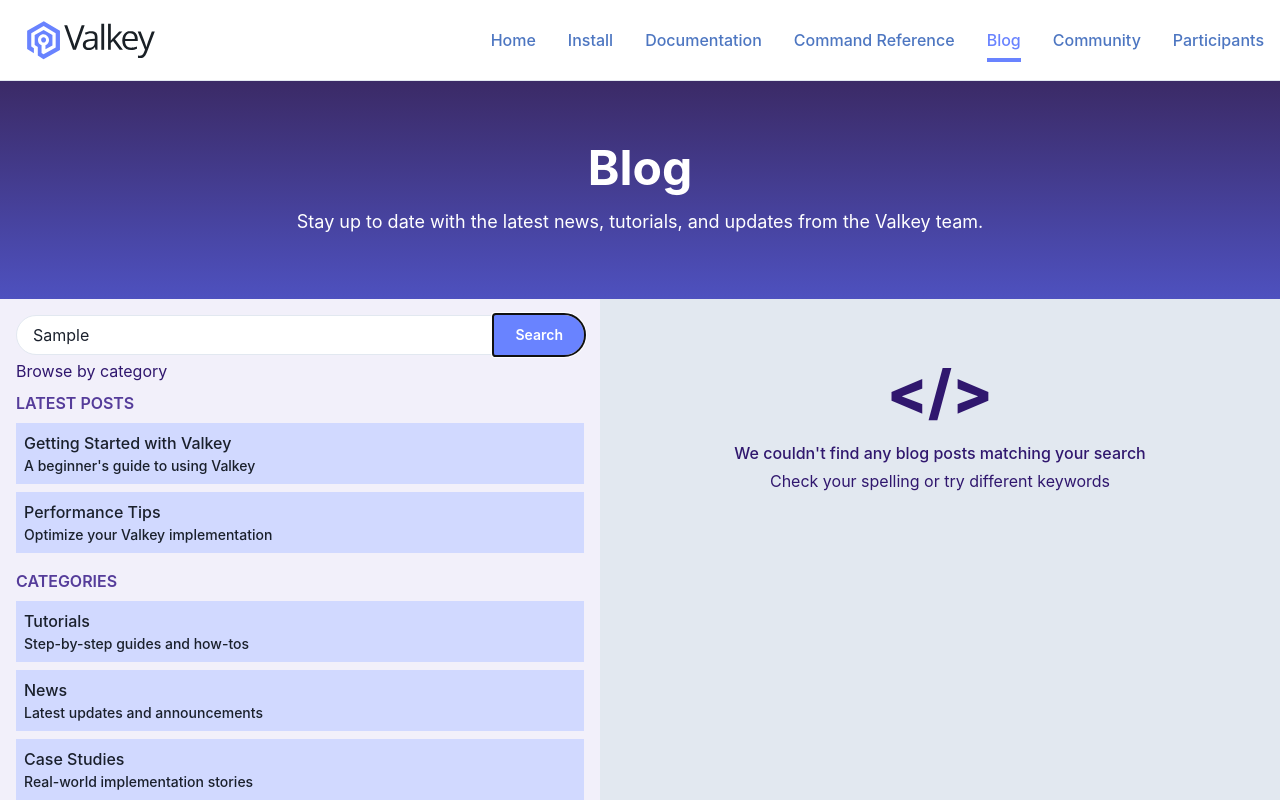
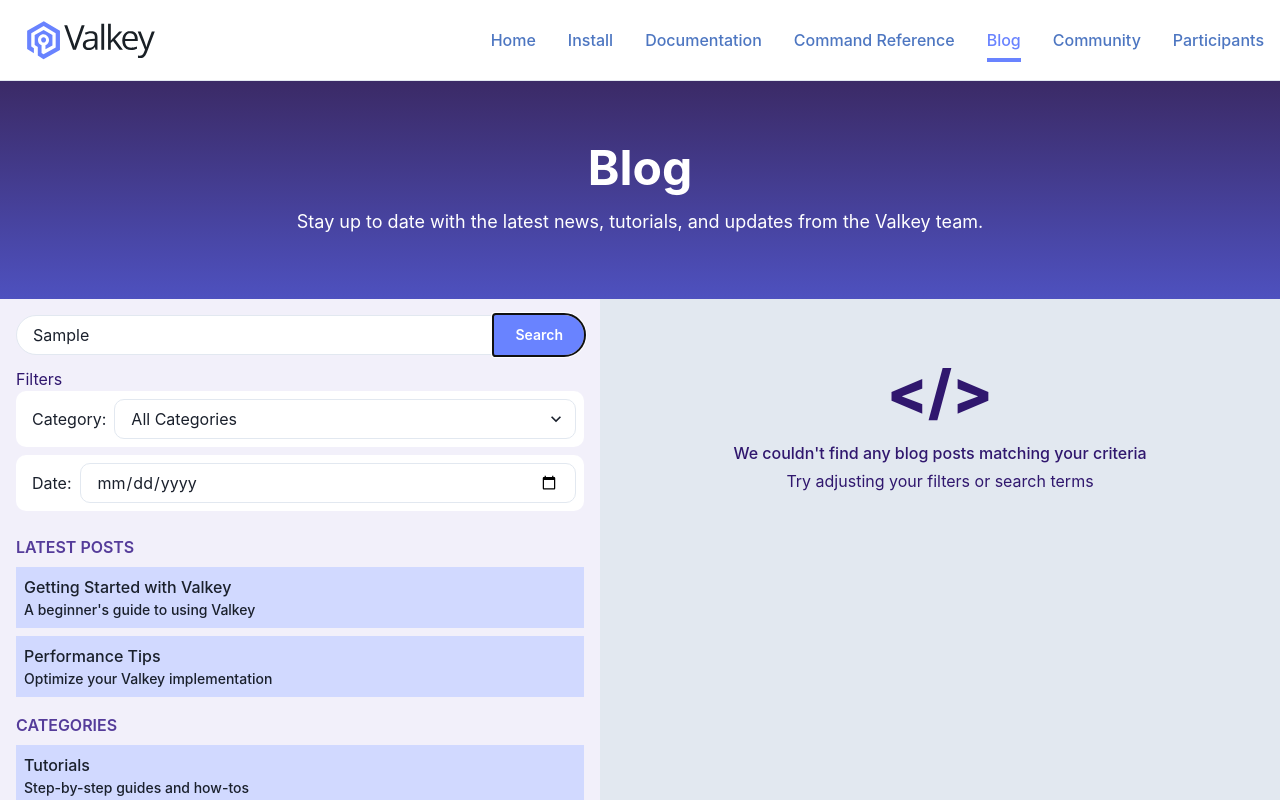
Before and after one commit to phiro56/valkey.io, a React (Vite) app: page /blog in a window 1280 px wide. Both pictures are taken after typing "Sample" into the empty fields and a click on the button "Search". Shown: the top 800 px of the page. Built offline with nearby package versions, Linux system fonts and the light colour scheme.

Commit message:
feat(blog): implement blog search and content components
- Add search functionality to BlogSearch component
- Update blog content layout and styling
- Enhance sidebar navigation
- Improve overall blog page structure

```diff
--- a/src/components/blog/BlogContent.tsx
+++ b/src/components/blog/BlogContent.tsx
@@ -1,19 +1,21 @@
 import { Box, Link, Text } from '@chakra-ui/react';
 
-interface BlogPost {
+export interface BlogPost {
   title: string;
   date: string;
   excerpt: string;
   slug: string;
+  category: 'tutorials' | 'news' | 'case-studies';
 }
 
-const blogDigest: BlogPost[] = [
+export const blogDigest: BlogPost[] = [
   {
     title: 'Reducing application latency and lowering Cloud bill by setting up your client library',
     date: 'Wednesday January 8, 2025',
     excerpt:
       'By implementing AZ affinity routing in Valkey and using GLIDE, you can achieve lower latency and cost savings by routing requests to replicas in the same AZ as the client.',
     slug: 'reducing-application-latency',
+    category: 'tutorials',
   },
   {
     title: '2024: The Year of Valkey',
@@ -21,6 +23,7 @@
     excerpt:
       'The end of the calendar year is a great time to reflect, but for Valkey this particular year-end holds special meaning.',
     slug: 'year-of-valkey-2024',
+    category: 'news',
   },
   {
     title: 'Pushing the limits of Valkey on a Raspberry Pi',
@@ -28,6 +31,7 @@
     excerpt:
       "While most people won't go to production on a Raspberry Pi, we'll cover how to thoroughly performance test Valkey to understand how it works in production.",
     slug: 'valkey-on-raspberry-pi',
+    category: 'case-studies',
   },
   {
     title: 'Scaling Valkey in High-Traffic Environments',
@@ -35,48 +39,60 @@
     excerpt:
       'Discover strategies to optimize Valkey performance under heavy loads, including caching, parallel processing, and load balancing techniques.',
     slug: 'scaling-valkey-high-traffic',
+    category: 'tutorials',
   },
   {
-    title: 'Introducing Valkey’s New Security Features',
+    title: "Introducing Valkey's New Security Features",
     date: 'Monday May 12, 2025',
     excerpt:
       'Learn about the latest encryption, authentication, and role-based access enhancements that keep your Valkey deployment secure.',
     slug: 'valkey-security-features-2025',
+    category: 'news',
   },
   {
-    title: 'A Deep Dive Into Valkey’s Plugin Ecosystem',
+    title: "A Deep Dive Into Valkey's Plugin Ecosystem",
     date: 'Wednesday July 16, 2025',
     excerpt:
-      'From custom data transformations to real-time analytics, explore how Valkey’s plugin system helps you tailor the platform to your specific needs.',
+      'From custom data transformations to real-time analytics, explore how Valkeys plugin system helps you tailor the platform to your specific needs.',
     slug: 'valkey-plugin-ecosystem',
+    category: 'tutorials',
   },
 ];
 
 interface BlogContentProps {
   searchQuery: string;
+  selectedCategory: BlogPost['category'] | '';
+  selectedDate: string;
 }
 
-export const BlogContent = ({ searchQuery }: BlogContentProps) => {
+export const BlogContent = ({ searchQuery, selectedCategory, selectedDate }: BlogContentProps) => {
   const filteredPosts = blogDigest.filter(post => {
     const searchLower = searchQuery.toLowerCase();
-    return (
+    const matchesSearch =
       post.title.toLowerCase().includes(searchLower) ||
       post.excerpt.toLowerCase().includes(searchLower) ||
-      post.date.toLowerCase().includes(searchLower)
-    );
+      post.date.toLowerCase().includes(searchLower);
+
+    const matchesCategory = !selectedCategory || post.category === selectedCategory;
+
+    // Convert the post date to YYYY-MM-DD format for comparison
+    const postDate = new Date(post.date).toISOString().split('T')[0];
+    const matchesDate = !selectedDate || postDate === selectedDate;
+
+    return matchesSearch && matchesCategory && matchesDate;
   });
 
   return (
     <Box p={4}>
-      {searchQuery && filteredPosts.length === 0 ? (
+      {(searchQuery || selectedCategory || selectedDate) && filteredPosts.length === 0 ? (
         <Box borderRadius={'2px'} p={8} textAlign="center">
           <Text fontWeight="800" color="secondary.purple.500" mb={1} fontSize={'60px'}>
             &lt;/&gt;
           </Text>
           <Text fontWeight="medium" color="secondary.purple.500" mb={1}>
-            We couldn't find any blog posts matching your search
+            We couldn't find any blog posts matching your criteria
           </Text>
-          <Text color="secondary.purple.500">Check your spelling or try different keywords</Text>
+          <Text color="secondary.purple.500">Try adjusting your filters or search terms</Text>
         </Box>
       ) : (
         <>
--- a/src/components/blog/BlogSearch.tsx
+++ b/src/components/blog/BlogSearch.tsx
@@ -1,19 +1,35 @@
-import { Box, Button, Input } from '@chakra-ui/react';
+import { Box, Button, Input, Select } from '@chakra-ui/react';
 import { FormEvent } from 'react';
+import { blogDigest, BlogPost } from './BlogContent';
+
+type Category = BlogPost['category'];
+const categories: Category[] = Array.from(new Set(blogDigest.map(post => post.category)));
 
 interface BlogSearchProps {
   searchQuery: string;
   setSearchQuery: (query: string) => void;
+  selectedCategory: Category | '';
+  setSelectedCategory: (category: Category | '') => void;
+  selectedDate: string;
+  setSelectedDate: (date: string) => void;
 }
 
-export const BlogSearch = ({ searchQuery, setSearchQuery }: BlogSearchProps) => {
+export const BlogSearch = ({
+  searchQuery,
+  setSearchQuery,
+  selectedCategory,
+  setSelectedCategory,
+  selectedDate,
+  setSelectedDate,
+}: BlogSearchProps) => {
   const handleSubmit = (e: FormEvent) => {
     e.preventDefault();
     // The search is already live, but this prevents form submission
   };
 
   return (
-    <Box as="form" display="flex" onSubmit={handleSubmit}>
+    <>
+      <Box as="form" display="flex" onSubmit={handleSubmit} mb={'2'}>
         <Input
           placeholder="Search articles"
           bg="white"
@@ -28,5 +44,64 @@
           Search
         </Button>
       </Box>
+
+      <Box color={'secondary.purple.500'} mb={0}>
+        Filters
+      </Box>
+
+      <Box
+        background={'white'}
+        padding={'2'}
+        borderRadius={'10px'}
+        display={'flex'}
+        alignItems={'center'}
+        gap={'2'}
+      >
+        <Box as="label" ml={'2'}>
+          Category:
+        </Box>
+        <Select
+          bg="white"
+          borderRadius="10px"
+          borderLeftRadius={'10px'}
+          borderRightRadius={'10px'}
+          value={selectedCategory}
+          onChange={e => setSelectedCategory(e.target.value as Category | '')}
+          defaultValue=""
+        >
+          <option value="">All Categories</option>
+          {categories.map(category => (
+            <option key={category} value={category}>
+              {category.charAt(0).toUpperCase() + category.slice(1).replace('-', ' ')}
+            </option>
+          ))}
+        </Select>
+      </Box>
+
+      <Box
+        mt={2}
+        background={'white'}
+        padding={'2'}
+        borderRadius={'10px'}
+        display={'flex'}
+        alignItems={'center'}
+        gap={'2'}
+      >
+        <Box as="label" ml={'2'}>
+          Date:
+        </Box>
+        <Input
+          type="date"
+          placeholder="Select Date"
+          bg="white"
+          borderRadius="10px"
+          borderLeftRadius={'10px'}
+          borderRightRadius={'10px'}
+          aria-label="Filter by date"
+          value={selectedDate}
+          onChange={e => setSelectedDate(e.target.value)}
+        />
+      </Box>
+    </>
   );
 };
--- a/src/components/blog/BlogSidebar.tsx
+++ b/src/components/blog/BlogSidebar.tsx
@@ -49,11 +49,8 @@
 
 export const BlogSidebar = () => {
   return (
-    <VStack align="stretch" spacing={6}>
+    <VStack align="stretch" spacing={6} mt={'6'}>
       <Box>
-        <Text color={'secondary.purple.500'} mb={2}>
-          Browse by category
-        </Text>
         {navigationItems.map(section => (
           <Box key={section.title} mb={4}>
             <Text color="purple.700" fontWeight="semibold" mb={2}>
--- a/src/pages/Blog.tsx
+++ b/src/pages/Blog.tsx
@@ -1,12 +1,14 @@
 import { Box, Container } from '@chakra-ui/react';
 import { useState } from 'react';
-import { BlogContent } from '../components/blog/BlogContent';
+import { BlogContent, BlogPost } from '../components/blog/BlogContent';
 import { BlogHeader } from '../components/blog/BlogHeader';
 import { BlogSearch } from '../components/blog/BlogSearch';
 import { BlogSidebar } from '../components/blog/BlogSidebar';
 
 export const Blog = () => {
   const [searchQuery, setSearchQuery] = useState('');
+  const [selectedCategory, setSelectedCategory] = useState<BlogPost['category'] | ''>('');
+  const [selectedDate, setSelectedDate] = useState('');
 
   return (
     <Box>
@@ -14,11 +16,22 @@
       <Container maxW="100%" p={0}>
         <Box display="flex" gap={0} py={0}>
           <Box w="600px" p={4} background="secondary.lavender.100">
-            <BlogSearch searchQuery={searchQuery} setSearchQuery={setSearchQuery} />
+            <BlogSearch
+              searchQuery={searchQuery}
+              setSearchQuery={setSearchQuery}
+              selectedCategory={selectedCategory}
+              setSelectedCategory={setSelectedCategory}
+              selectedDate={selectedDate}
+              setSelectedDate={setSelectedDate}
+            />
             <BlogSidebar />
           </Box>
           <Box flex={1} background={'rgba(226, 232, 240, 1)'}>
-            <BlogContent searchQuery={searchQuery} />
+            <BlogContent
+              searchQuery={searchQuery}
+              selectedCategory={selectedCategory}
+              selectedDate={selectedDate}
+            />
           </Box>
         </Box>
       </Container>
```
Lines whose indentation alone changed are shown as unchanged.
